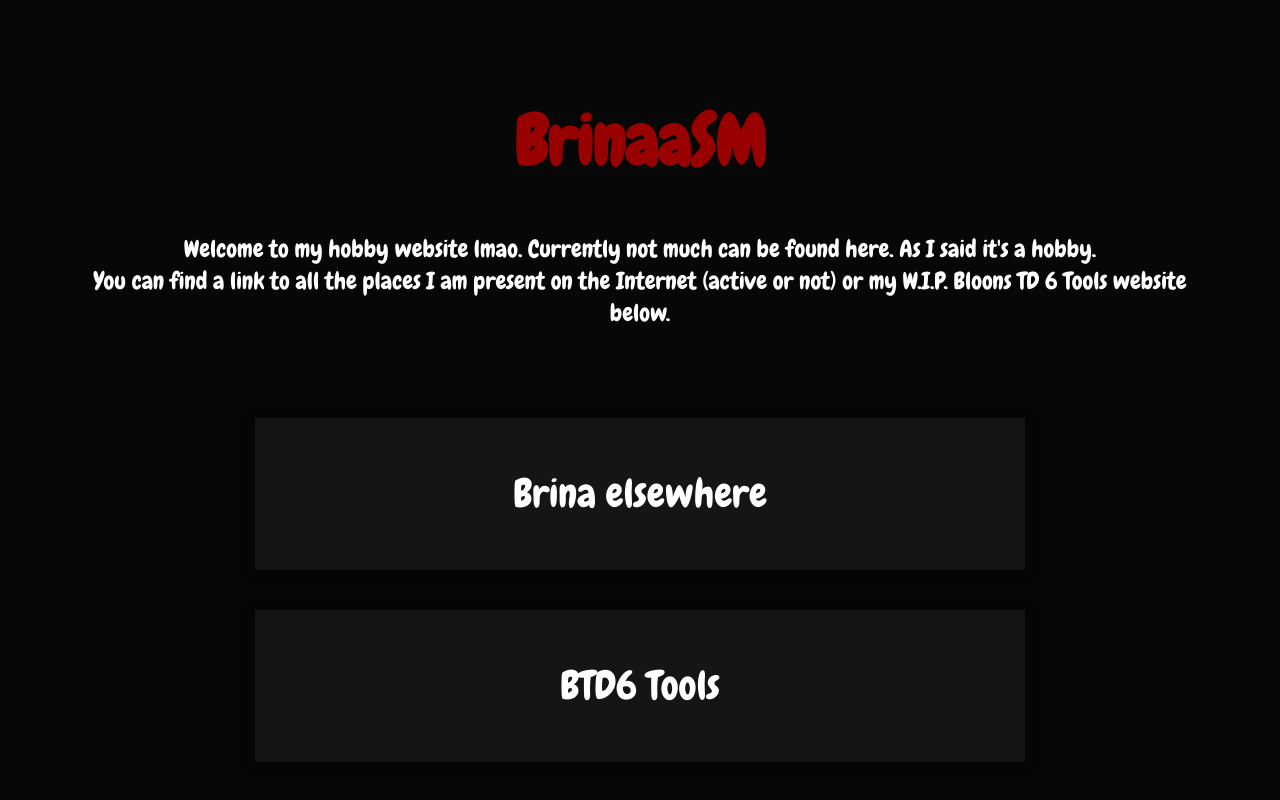
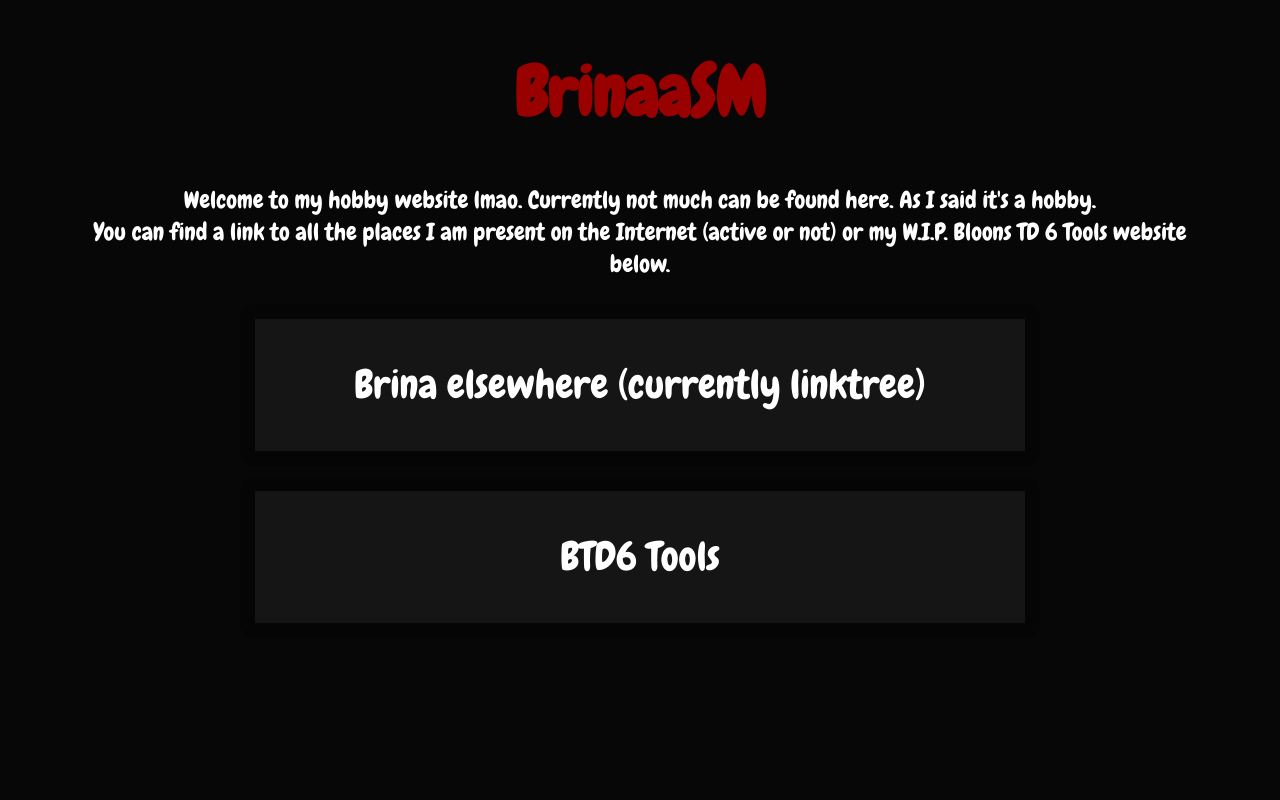
Before and after one commit to BrinaaSM/brinaasm.github.io, a plain HTML site: page index.html in a window 1280 px wide. Drawn offline with Linux system fonts and the light colour scheme.

Commit message:
temporary site lol

```diff
--- a/css/globalstyle.css
+++ b/css/globalstyle.css
@@ -18,7 +18,5 @@ a {
 }
 
 .content {
-	padding-top: 50px;
-	padding-bottom: 50px;
-	margin-top: 0px;
+	padding-top: 1px;
 }
--- a/css/index.css
+++ b/css/index.css
@@ -9,14 +9,11 @@
 	align-items: center;
 }
 
-.grid-item > p {
-	background-color: #000069;
-}
-
 .grid-item > a {
+	padding: min(5vw, 40px);
 	display: block;
 	text-decoration: none;
-	padding: 50px;
+	width: 100%;
 }
 
 .grid-container {
--- a/index.html
+++ b/index.html
@@ -17,11 +17,9 @@ You can find a link to all the places I am present on the Internet (active or no
 </br>
 </p>
 
-</div>
-
 <div class="grid-container">
 <div class="grid-item">
-		<a href="">Brina elsewhere</a>
+		<a href="https://linktr.ee/BrinaaSM">Brina elsewhere (currently linktree)</a>
 	</div>
 	<div class="grid-item">
 		<a href="https://brinaasm.github.io/btd6tools">BTD6 Tools</a>
@@ -29,5 +27,7 @@ You can find a link to all the places I am present on the Internet (active or no
 </div>
 </div>
 
+</div>
+
 </body>
 </html>
```
